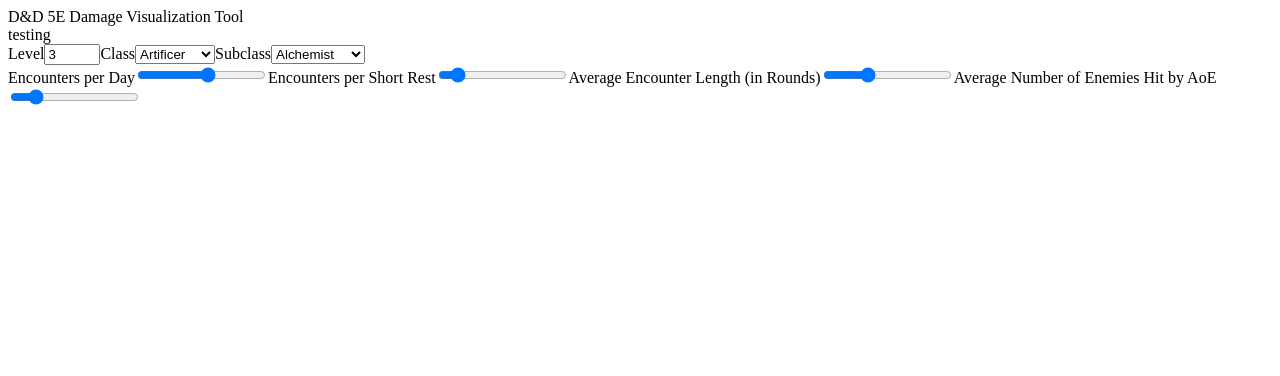
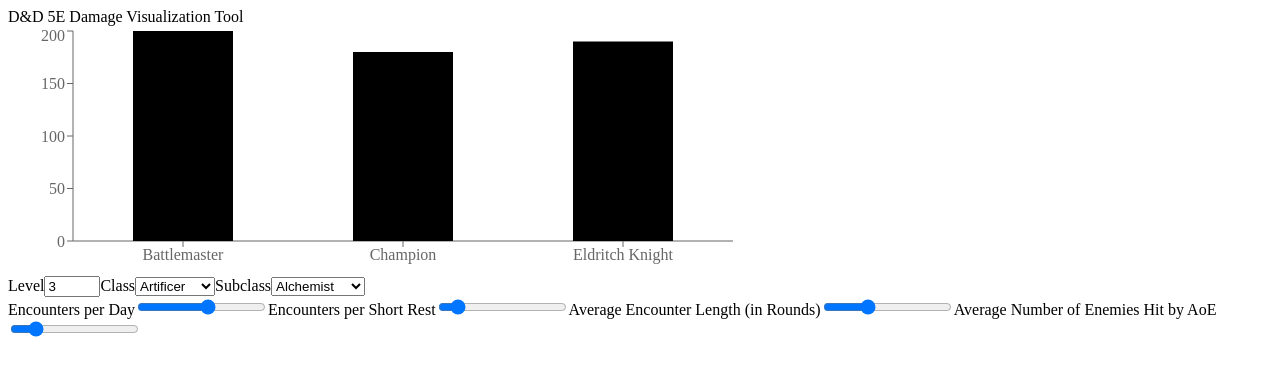
Before and after one commit to lfs48/dnd-damage-chart, a React (Create React App) app: page / in a window 1280 px wide. Shown: the top 376 px of the page. Built offline with nearby package versions, Linux system fonts and the light colour scheme.

Commit message:
Render recharts bar graph component

```diff
--- a/src/components/chart.jsx
+++ b/src/components/chart.jsx
@@ -1,11 +1,30 @@
 import React from 'react';
-
+import {BarChart, Bar, XAxis, YAxis} from 'recharts';
 
 const Chart = () => {
 
+    const data = [
+        {
+            name: "Battlemaster",
+            pv: 200,
+        },
+        {
+            name: "Champion",
+            pv: 180,
+        },
+        {
+            name: "Eldritch Knight",
+            pv: 190,
+        },
+    ];
+
     return(
         <section id="chart-container">
-            <span>testing</span>
+            <BarChart width={730} height={250} data={data} >
+                <XAxis dataKey="name"/>
+                <YAxis />
+                <Bar barSize={100} dataKey="pv" />
+            </BarChart>
         </section>
     );
 }
```
